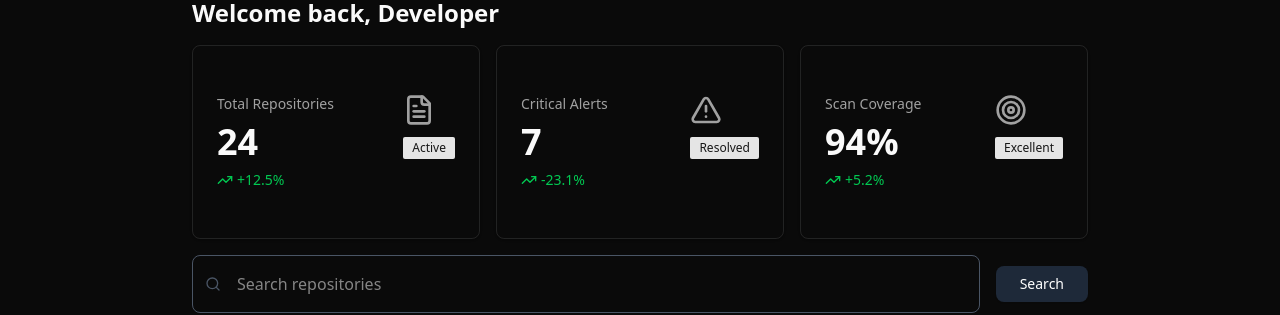
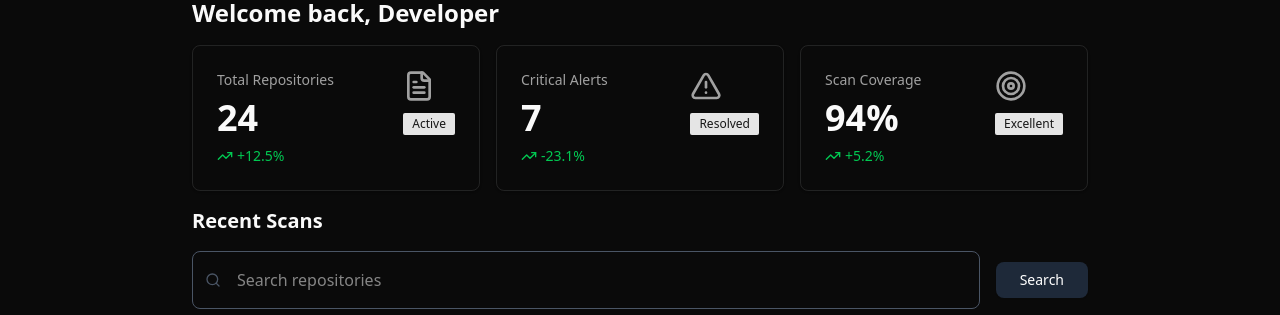
Before and after one commit to Xployt-ai/xployt-frontend, a React (Vite) app: page /Dashboard in a window 1280 px wide. Shown: the part 124-439 px from the top of the page. Built offline with nearby package versions, Linux system fonts and the light colour scheme; no server answers.

Commit message:
feat: update Dashboard layout by enhancing Card component and adding Recent Scans header

```diff
--- a/src/pages/Dashboard.tsx
+++ b/src/pages/Dashboard.tsx
@@ -73,7 +73,7 @@ const Dashboard: React.FC = () => {
           <div className="grid gap-4 md:grid-cols-2 lg:grid-cols-3">
             {metrics.map((metric, index) => (
               <Card key={index} className="transition-all hover:shadow-lg">
-                <CardContent className="p-6">
+                <CardContent >
                   <div className="flex items-start justify-between">
                     <div className="space-y-2">
                       <p className="text-sm text-muted-foreground">{metric.title}</p>
@@ -103,6 +103,9 @@ const Dashboard: React.FC = () => {
             ))}
           </div>
         </div>
+
+                  <h2 className="text-xl font-semibold mb-4">Recent Scans</h2>
+
         <SearchBar
           placeholder={"Search repositories"}
           onChange={handleSearch}
```
